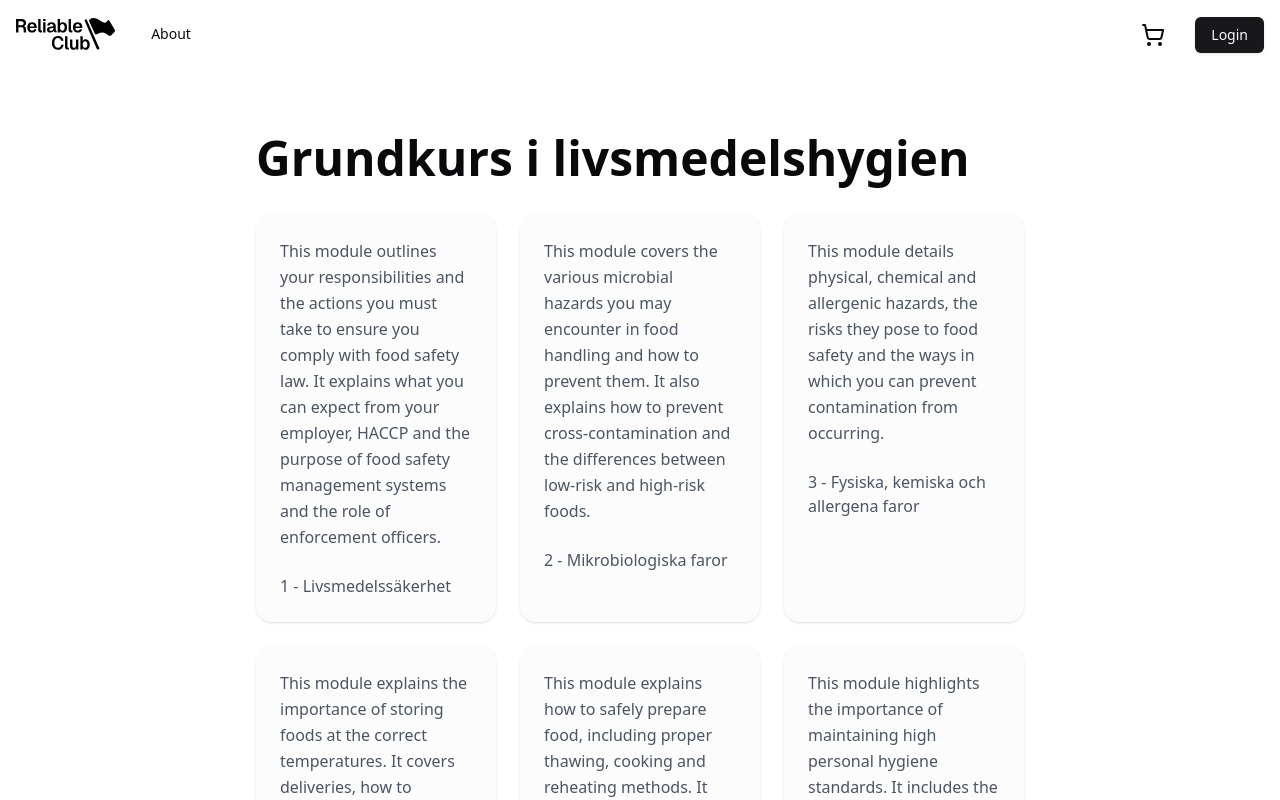
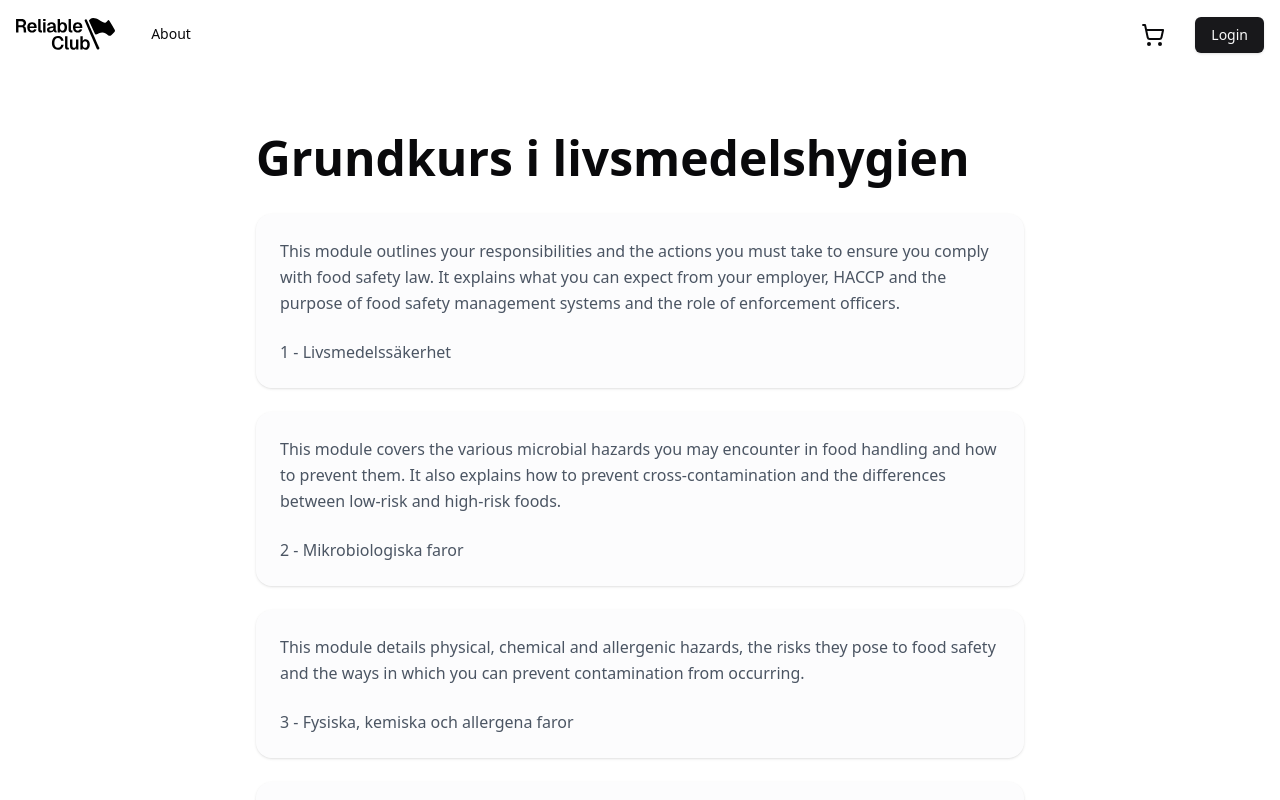
Before and after one commit to evilpaper/reliable, a Next.js app: page /courses/grundkurs-i-livsmedelshygien in a window 1280 px wide. Shown: the top 800 px of the page. Built offline with nearby package versions, Linux system fonts and the light colour scheme.

Commit message:
Show lessons in a list on all screens to keep the way ahead visible at all times

```diff
--- a/src/app/(landing)/courses/[id]/page.tsx
+++ b/src/app/(landing)/courses/[id]/page.tsx
@@ -58,7 +58,7 @@ export default async function Page() {
       <h1 className="text-3xl md:text-4xl lg:text-5xl leading-tight font-bold">
         Grundkurs i livsmedelshygien
       </h1>
-      <div className="grid grid-cols-1 md:grid-cols-2 lg:grid-cols-3 gap-6 mt-8">
+      <div className="grid grid-cols-1 gap-6 mt-8">
         {lessons.map(({ id, number, name, content }) => {
           return (
             <Card
```
